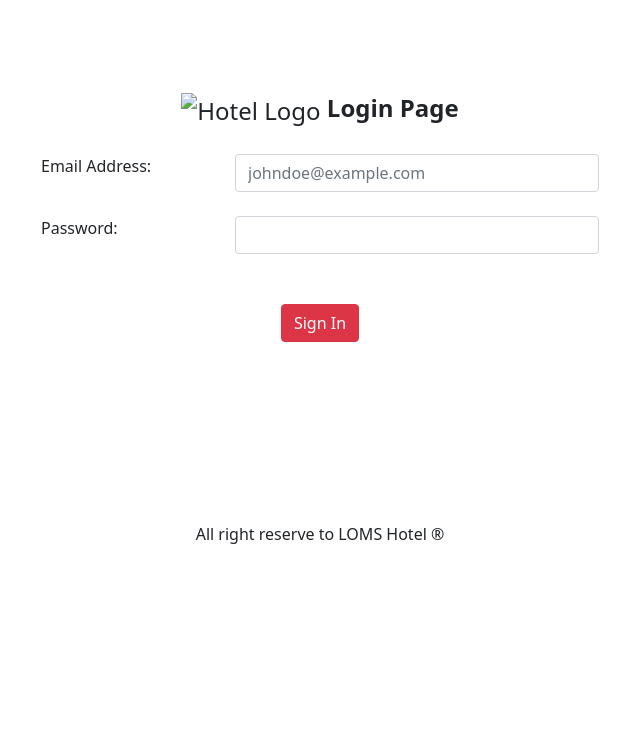
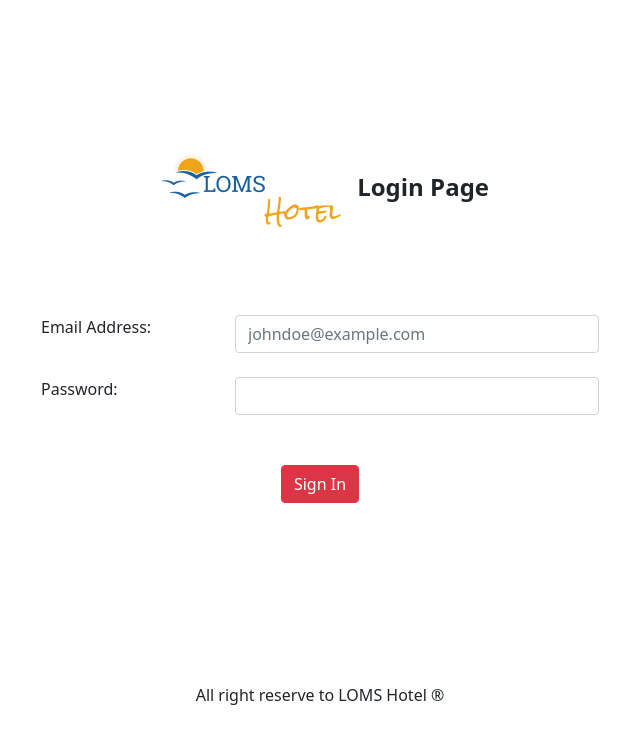
Before and after one commit to MaverickSkyline/Hotel, a plain HTML site: page login.html in a window 1280 px wide. Shown: the whole page, without its empty margins (320-960 px from the left). Drawn offline with nearby package versions, Linux system fonts and the light colour scheme.

Commit message:
added logo

```diff
--- a/login.html
+++ b/login.html
@@ -34,7 +34,7 @@
     <div class="container">
         <form action='unsaved:///checkUser' method="POST">
         	<legend class="text-center">
-        		<img class="mainLogo" src="photo/Hotel_Logo.png" alt="Hotel Logo" height="auto"/>
+        		<img class="mainLogo" src="Hotel_Logo.png" alt="Hotel Logo" height="auto"/>
                 <b>Login Page</b>
             </legend>
             <div class="form-group row">
```
Also changed, not shown: Hotel_Logo.png (added).
